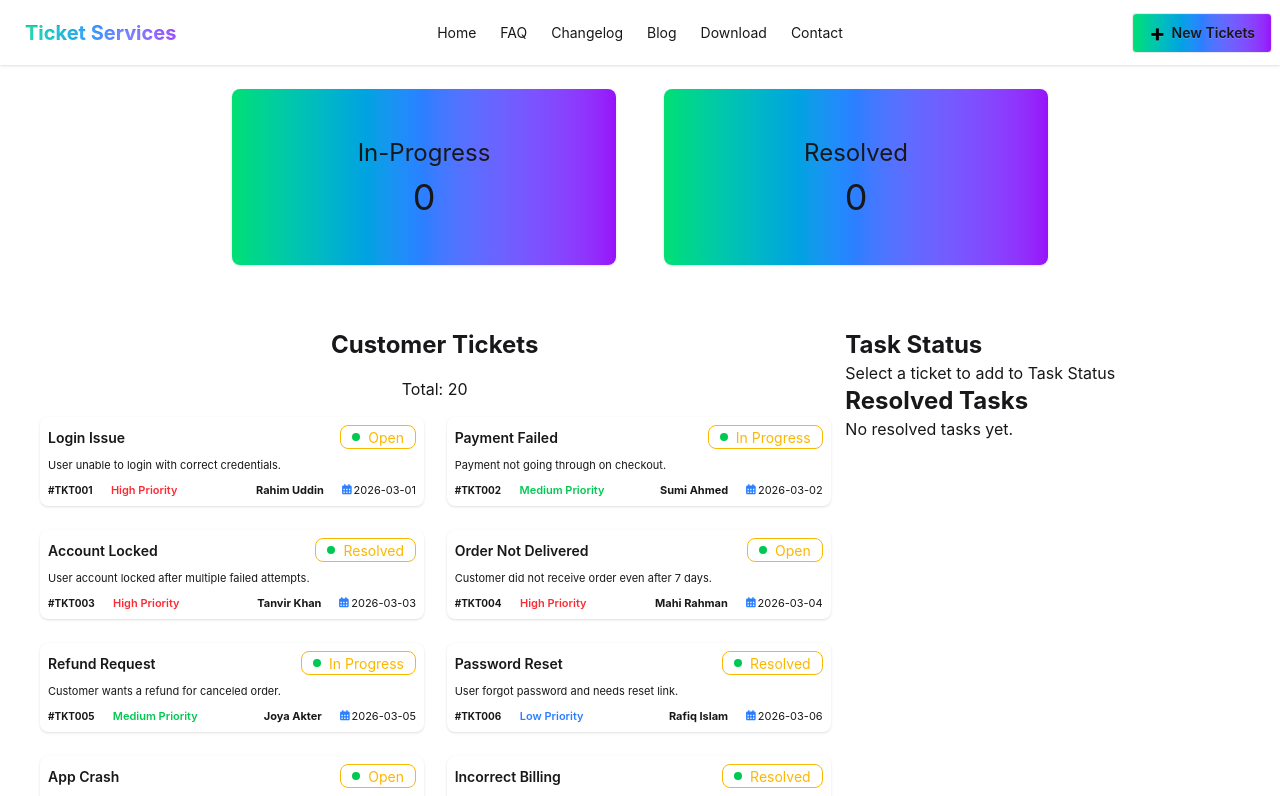
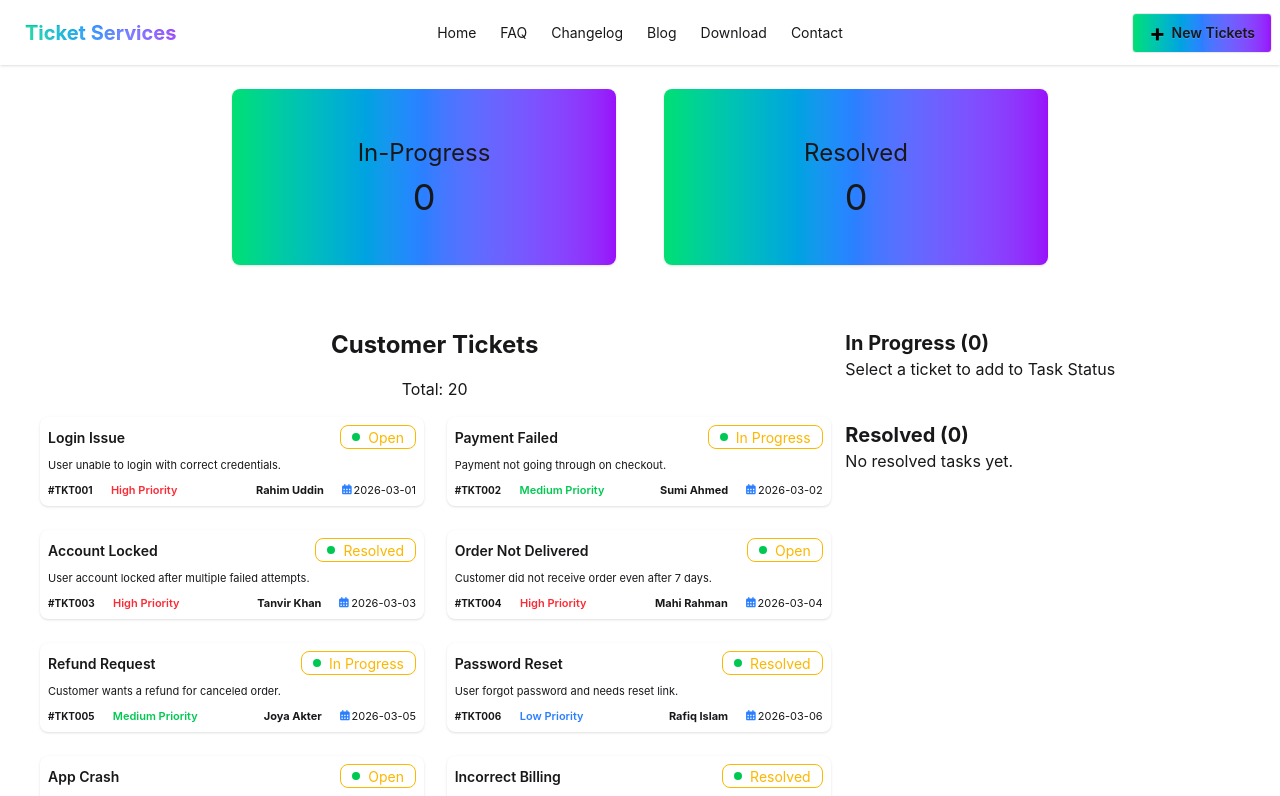
Before and after one commit to sumayaislamm/ticket-services, a React (Vite) app: page / in a window 1280 px wide. Shown: the top 796 px of the page. Built offline with nearby package versions, Linux system fonts and the light colour scheme.

Commit message:
progress and resolved logic complete, and react toastify install

```diff
--- a/package.json
+++ b/package.json
@@ -17,6 +17,7 @@
     "@tailwindcss/vite": "^4.2.1",
     "react": "^19.2.0",
     "react-dom": "^19.2.0",
+    "react-toastify": "^11.0.5",
     "tailwindcss": "^4.2.1"
   },
   "devDependencies": {
--- a/src/App.jsx
+++ b/src/App.jsx
@@ -4,16 +4,55 @@ import Navbar from './Navbar/Navbar'
 import Banner from './Banner/Banner';
 import Footer from './Footer/Footer';
 import Main from './Main/Main';
+import { ToastContainer, toast } from "react-toastify";
+import "react-toastify/dist/ReactToastify.css";
 
 function App() {
+  const [progress, setProgress] = useState([]);
+  const [resolved, setResolved] = useState([]);
 
+
+  // Add ticket to In Progress
+  const handleProgress = (ticket) => {
+    if (!progress.find(t => t.id === ticket.id)) {
+      setProgress([...progress, ticket]);
+      toast.info(`"${ticket.title}" added to In Progress`);
+    }
+    else {
+      toast.warning(`"${ticket.title}" is already in progress`);
+    }
+  };
+
+  // Complete ticket → move to Resolved
+  const handleComplete = (ticketId) => {
+    const completedTicket = progress.find(t => t.id === ticketId);
+    if (!completedTicket) return;
+
+    setResolved([...resolved, completedTicket]);
+    setProgress(progress.filter(t => t.id !== ticketId));
+    toast.success(`"${completedTicket.title}" marked as Resolved`);
+  };
   return (
     <>
 
       <Navbar />
-      <Banner/>
-      <Main/>
-      <Footer/>
+      <Banner progressCount={progress.length}
+        resolvedCount={resolved.length} />
+      <Main handleProgress={handleProgress}
+        progress={progress}
+        resolved={resolved}
+        handleComplete={handleComplete} />
+      <Footer />
+      <ToastContainer
+        position="top-right"
+        autoClose={2000}
+        hideProgressBar={false}
+        newestOnTop={false}
+        closeOnClick
+        pauseOnHover
+        draggable
+        theme="colored"
+      />
 
     </>
   );
--- a/src/Banner/Banner.jsx
+++ b/src/Banner/Banner.jsx
@@ -1,18 +1,18 @@
-export default function Banner() {
+export default function Banner({ progressCount, resolvedCount }) {
     return (
 
             <div className="flex flex-col lg:flex-row w-full gap-5 justify-center text-center lg:gap-12 mx-auto my-6">
                 <div className="card bg-gradient-to-r from-green-400 via-blue-500 to-purple-600 p-6 rounded-lg  shadow-lg w-96 shadow-sm">
                     <div className="card-body">
                         <h1 className="text-2xl">In-Progress</h1>
-                        <p className="text-4xl">0</p>
+                        <p className="text-4xl">{progressCount}</p>
 
                     </div>
                 </div>
                 <div className="card text-center bg-gradient-to-r from-green-400 via-blue-500 to-purple-600 p-6 rounded-lg shadow-lg w-96 shadow-sm">
                     <div className="card-body">
                         <h1  className="text-2xl">Resolved</h1>
-                        <p className="text-4xl ">0</p>
+                        <p className="text-4xl">{resolvedCount}</p>
 
                     </div>
                 </div>
--- a/src/Main/Main.jsx
+++ b/src/Main/Main.jsx
@@ -1,14 +1,20 @@
-import Status from "./Status/Status";
+import Progress from "./Status/Progress";
+import Resolved from "./Status/Resolved";
 import Tickets from "./Tickets/Tickets";
 
-export default function Main() {
+export default function Main({ progress, resolved, handleProgress, handleComplete }) {
     return (
         <main className="flex p-10 lg:flex-row flex-col gap-4  justify-between">
             <div className="w-full lg:w-2/3">
-                <Tickets />
+                <Tickets handleProgress={handleProgress} />
             </div>
-            <div className="w-full lg:w-1/3">
+            {/* <div className="w-full lg:w-1/3">
                 <Status />
+            </div> */}
+
+            <div className="w-full lg:w-1/3 space-y-6">
+                <Progress tickets={progress} handleComplete={handleComplete} />
+                <Resolved tickets={resolved} />
             </div>
         </main>
     )
--- /dev/null
+++ b/src/Main/Status/Progress.jsx
@@ -0,0 +1,27 @@
+export default function Progress({ tickets, handleComplete }) {
+  return (
+    <div>
+      <h2 className="text-xl font-bold">In Progress ({tickets.length})</h2>
+      {tickets.length === 0 && <p>Select a ticket to add to Task Status</p>}
+
+      <div className="flex flex-col gap-4 mt-4">
+        {tickets.map(ticket => (
+          <div
+            key={ticket.id}
+            className="card bg-base-100 shadow-md p-4 flex justify-between items-center"
+          >
+            <span>{ticket.title}</span>
+            {handleComplete && (
+              <button
+                onClick={() => handleComplete(ticket.id)}
+                className="btn btn-sm btn-success"
+              >
+                Complete
+              </button>
+            )}
+          </div>
+        ))}
+      </div>
+    </div>
+  );
+}
--- /dev/null
+++ b/src/Main/Status/Resolved.jsx
@@ -0,0 +1,19 @@
+export default function Resolved({ tickets }) {
+  return (
+    <div>
+      <h2 className="text-xl font-bold">Resolved ({tickets.length})</h2>
+      {tickets.length === 0 && <p>No resolved tasks yet.</p>}
+
+      <div className="flex flex-col gap-4 mt-4">
+        {tickets.map(ticket => (
+          <div
+            key={ticket.id}
+            className="card bg-base-100 shadow-md p-4 flex justify-between items-center"
+          >
+            <span>{ticket.title}</span>
+          </div>
+        ))}
+      </div>
+    </div>
+  );
+}
--- a/src/Main/Status/Status.jsx
+++ /dev/null
@@ -1,21 +0,0 @@
-export default function Status() {
-    return (
-        <>
-            <div>
-                <h1 className="text-2xl font-bold">Task Status
-                </h1>
-                <p>
-                  Select a ticket to add to Task Status
-                </p>
-
-            </div>
-
-            <div >
-                <h1 className="text-2xl font-bold">Resolved Tasks</h1>
-                <p>No resolved tasks yet.</p>
-            </div>
-        </>
-
-
-    )
-}
--- a/src/Main/Tickets/Ticket/Ticket.jsx
+++ b/src/Main/Tickets/Ticket/Ticket.jsx
@@ -2,23 +2,16 @@ import { FontAwesomeIcon } from '@fortawesome/react-fontawesome';
 import { faCalendarAlt } from '@fortawesome/free-solid-svg-icons';
 
 
-export default function Ticket({ ticket }) {
+export default function Ticket({ ticket , handleProgress }) {
     const { id, title, description, customer, priority, status, createdAt, code } = ticket;
 
-    // "id": 1,
-    // "title": "Login Issue",
-    // "description": "User unable to login with correct credentials.",
-    // "customer": "Rahim Uddin",
-    // "priority": "High",
-    // "status": "open",
-    // "createdAt": "2026-03-01"
     return (
         <>
-            {/* <div className="border rounded-lg p-4 shadow-md">
-                <h2 className="text-lg font-semibold mb-2">Ticket Length: {ticket.length}</h2>
-            </div> */}
 
-            <div className="card w-96 bg-base-100 card-xs shadow-sm">
+
+            <div
+            onClick={() => handleProgress(ticket)}
+            className="card w-96 bg-base-100 card-xs shadow-sm cursor-pointer hover:shadow-lg">
                 <div className="card-body">
                     <div className="flex justify-between">
                         <h2 className="card-title">{title}</h2>
--- a/src/Main/Tickets/Tickets.jsx
+++ b/src/Main/Tickets/Tickets.jsx
@@ -1,7 +1,7 @@
 import ticketsData from "../../data/tickets.json";
 import Ticket from "./Ticket/Ticket";
 
-export default function Tickets() {
+export default function Tickets({ handleProgress }) {
 
    return (
       <>
@@ -12,6 +12,7 @@ export default function Tickets() {
                <Ticket
                   key={ticket.id}
                   ticket={ticket}
+                  handleProgress={handleProgress}
                />
             ))}
          </div>
```
Also changed, not shown: 1 other file (tests, documents, lock files or other folders).
